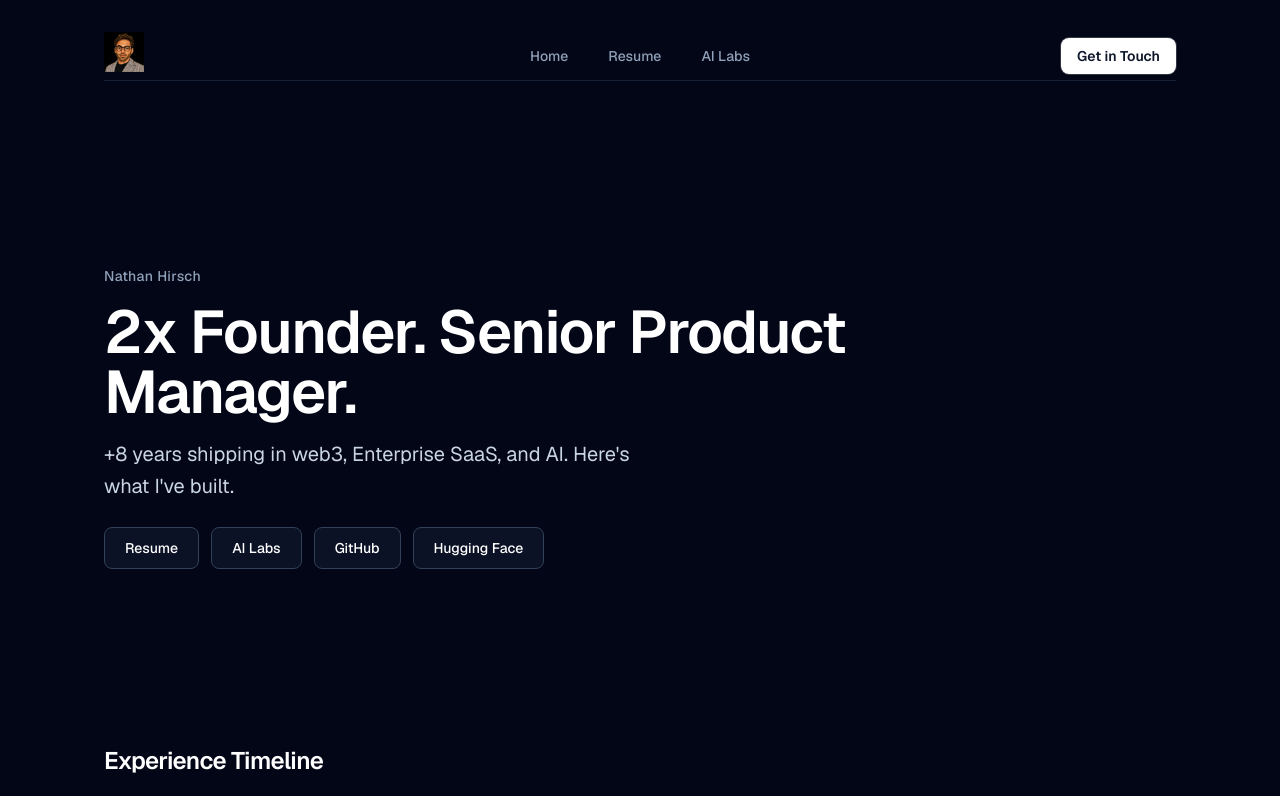
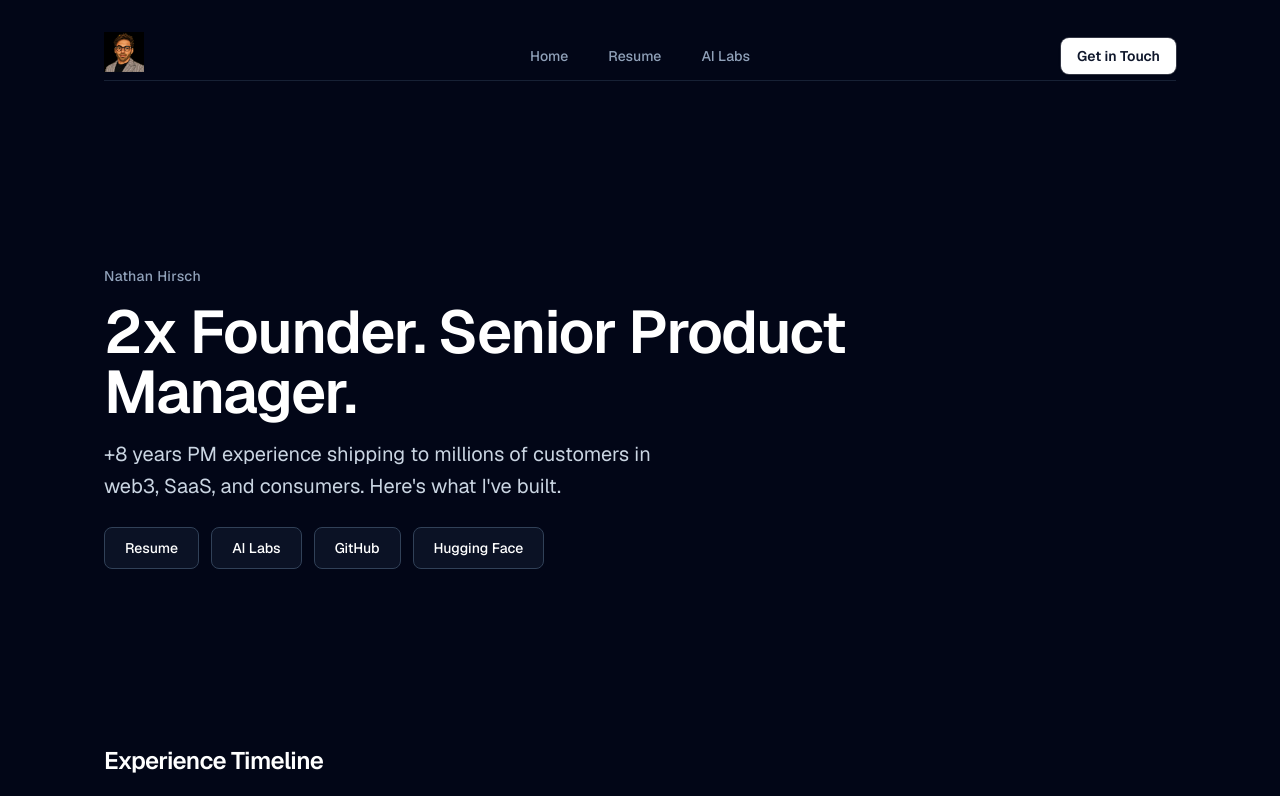
Before and after one commit to nathanhirsch/vitrine, a Next.js app: page / in a window 1280 px wide. Shown: the top 796 px of the page. Built offline with nearby package versions, Linux system fonts and the light colour scheme.

Commit message:
Update hero subtitle copy

```diff
--- a/src/app/page.tsx
+++ b/src/app/page.tsx
@@ -183,7 +183,7 @@ export default function Home() {
             2x Founder. Senior Product Manager.
           </h1>
           <p className="max-w-xl text-lg leading-relaxed text-slate-300 md:text-xl">
-            +8 years shipping in web3, Enterprise SaaS, and AI. Here&apos;s what I&apos;ve built.
+            +8 years PM experience shipping to millions of customers in web3, SaaS, and consumers. Here&apos;s what I&apos;ve built.
           </p>
           <div className="flex flex-wrap items-center gap-3 pt-2">
             <Link
```
